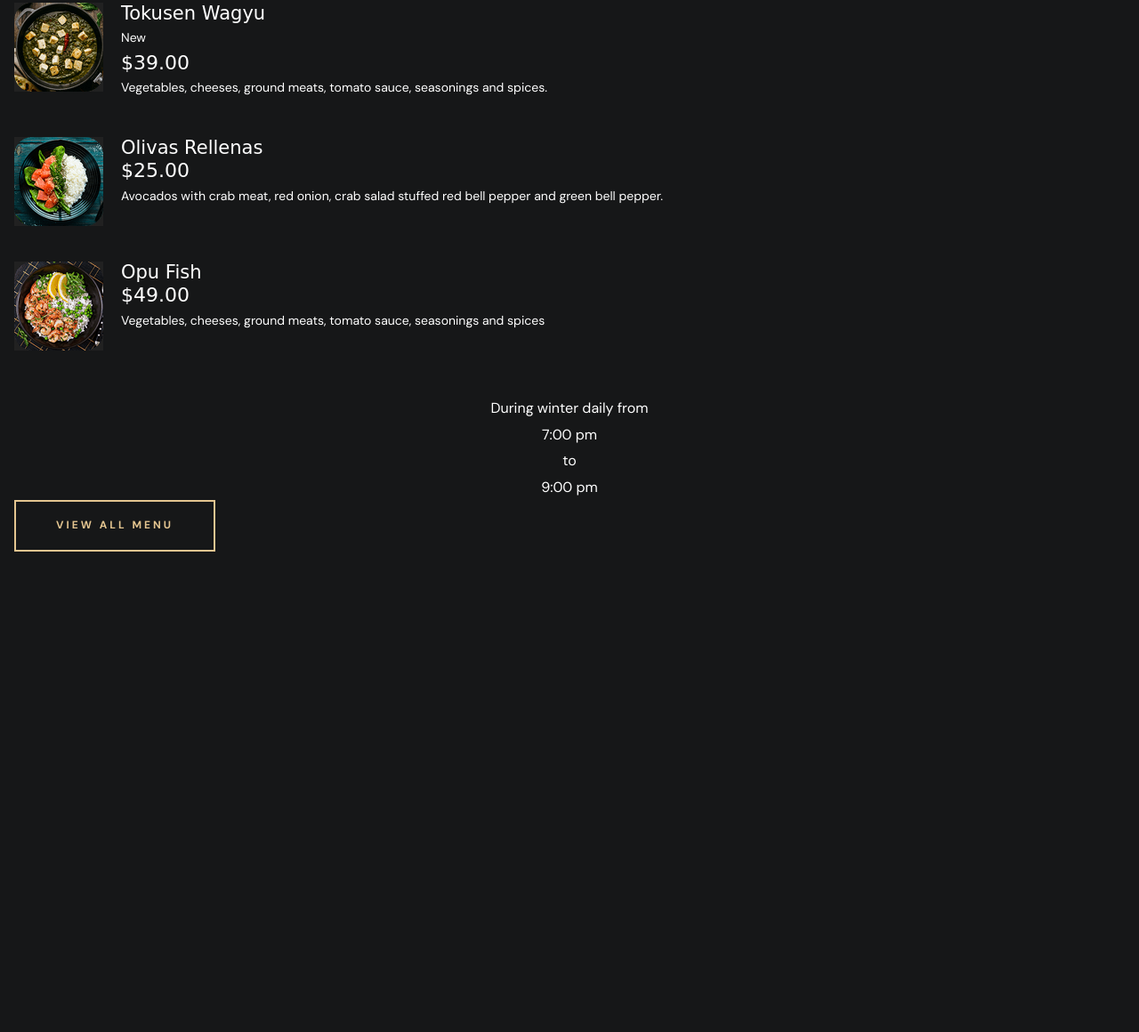
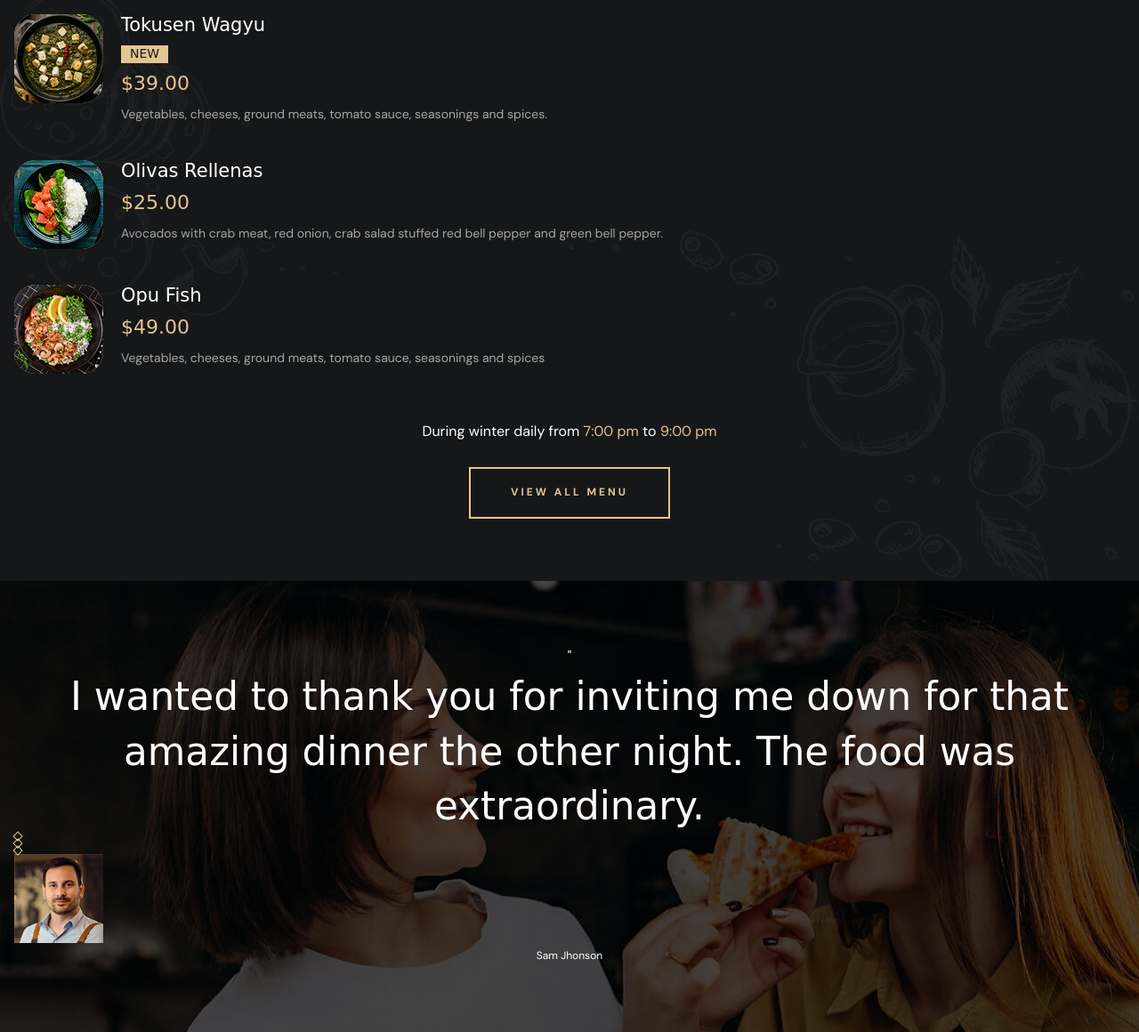
Before and after one commit to UlloaJr/garden-restautante, a plain HTML site: page Grilli/index.html in a window 1280 px wide. Shown: the part 10578-11738 px from the top of the page at 89% size. Before the commit the page ends 11268 px from the top, so only its background shows below. Drawn offline with nearby package versions, Linux system fonts and the light colour scheme; a web font is replaced by a local one.

Commit message:
Add files via upload

```diff
--- a/Grilli/assets/css/style.css
+++ b/Grilli/assets/css/style.css
@@ -258,7 +258,7 @@ body.nav-active { overflow: hidden; }
 
 
 /*-----------------------------------*\
-  #REUSED STYLE
+  #REUSED STYLE - PAREI AQUI MIN 2:34:05
 \*-----------------------------------*/
 
 .container { padding-inline: 16px }
@@ -450,6 +450,16 @@ body.nav-active { overflow: hidden; }
 }
 
 .w-100 { width: 100%; }
+
+.move-anim { animation: move 5s linear infinite; }
+
+@keyframes move {
+  0%,
+  100% { transform: translateY() ;}
+  50% { transform: translateY(30px); }
+}
+
+
 
 /*-----------------------------------*\
   #PRELOAD
@@ -977,9 +987,70 @@ body.nav-active { overflow: hidden; }
   align-items: flex-start;
   gap: 20px;
 }
-/* PAREI AQUI MIN 2:24:29 */
 
+.hover\:card .card-banner { background-color: var(--gold-crayola);}
 
+.hover\:card .card-banner .img-cover { transition: var(--transition-2); }
+
+.hover\:card:is(:hover, :focus-within) .card-banner .img-cover {
+  opacity: 0.7;
+  transform: scale(1.05);
+}
+
+.menu-card .card-banner {
+  flex-shrink: 0;
+  border-radius: var(--radius-24);
+}
+
+.menu-card .card-title { transition: var(--transition-1); }
+
+.menu-card .card-title:is(:hover, :focus-visible) { color: var(--gold-crayola); }
+
+.menu-card .badge {
+  background-color: var(--gold-crayola);
+  color: var(--eerie-black-1);
+  font-family: var(--fontFamily-forum);
+  max-width: max-content;
+  line-height: var(--lineHeight-6);
+  text-transform: uppercase;
+  padding-inline: 10px;
+  margin-block-start: 10px;
+}
+
+.menu-card .span {
+  color: var(--gold-crayola);
+  margin-block: 10px;
+}
+
+.menu-card .card-text {
+  color: var(--quick-silver);
+  line-height: var(--lineHeight-4);
+}
+
+.menu-text .span {
+  display: inline-block;
+  color: var(--gold-crayola);
+}
+
+.menu .btn {
+  margin-inline: auto;
+  margin-block-start: 26px;
+}
+
+.menu .shape {
+  display: block;
+  width: 70%;
+}
+
+.menu .shape-2 {
+  top: 0;
+  left: 0;
+}
+
+.menu .shape-3 {
+  bottom: 0;
+  right: 0;
+}
 
 
 /*-----------------------------------*\
--- a/Grilli/index.html
+++ b/Grilli/index.html
@@ -697,6 +697,34 @@
                 </div>
             </section>
 
+            <!--
+                - #TESTMONIALS
+            -->
+
+            <section class="section testi text-center has-bg-image" style="background-image: url('./assets/images/testimonial-bg.jpg')" aria-label="testimonials">
+                <div class="container">
+
+                    <div class="quote">"</div>
+
+                    <p class="headline-2 test-text">
+                        I wanted to thank you for inviting me down for that amazing dinner the other night. The food was extraordinary.
+                    </p>
+
+                    <div class="wrapper">
+                        <div class="separator"></div>
+                        <div class="separator"></div>
+                        <div class="separator"></div>
+                    </div>
+
+                    <div class="profile">
+                        <img src="./assets/images/testi-avatar.jpg" width="100" height="100" loading="lazy" alt="" class="img">
+
+                        <p class="label-2 profile-name">Sam Jhonson</p>
+                    </div>
+
+                </div>
+            </section>
+
 
         </article>
     </main>
```
